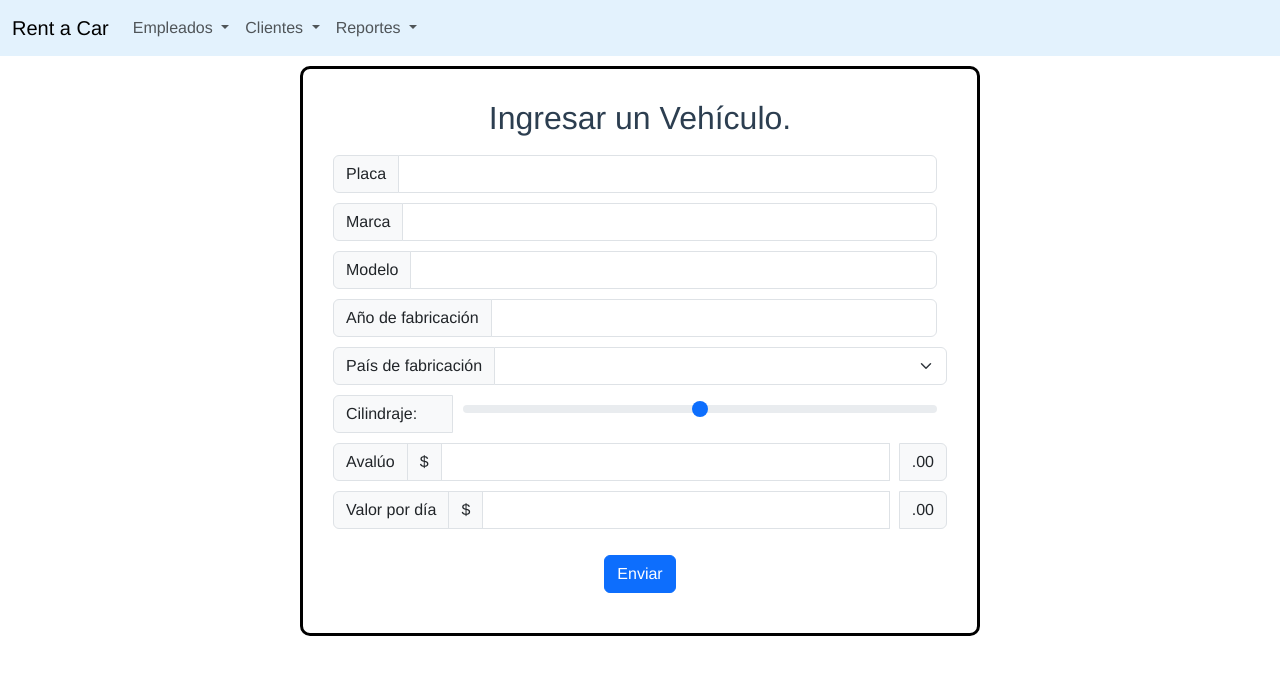
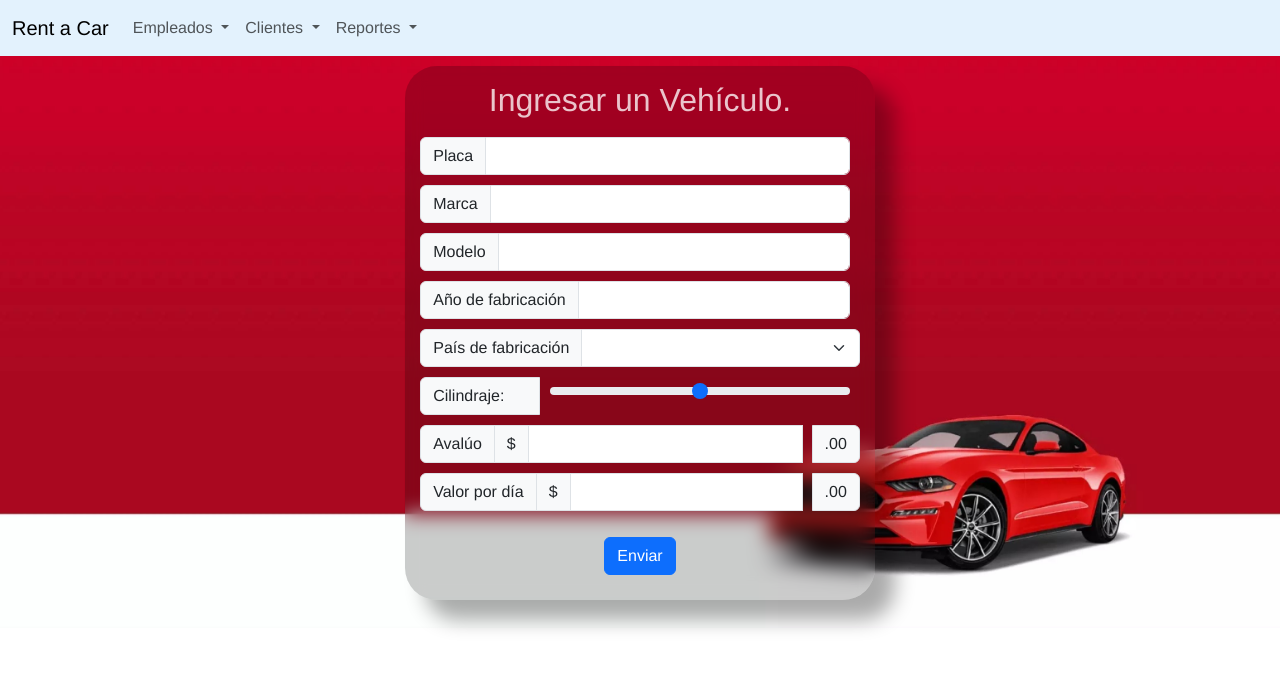
Before and after one commit to driventub/proyecto_final_pw_vue_g1, a Vue app: page /#/empleados/ingresarVehiculo in a window 1280 px wide. Shown: the top 674 px of the page. Built offline with nearby package versions, Linux system fonts and the light colour scheme.

Commit message:
Estilos general Condor

```diff
--- a/src/App.vue
+++ b/src/App.vue
@@ -1,6 +1,9 @@
 <template>
   <NavBar />
-  <router-view></router-view>
+  <div id="page">
+    <router-view></router-view>
+  </div>
+
 </template>
 
 <script>
@@ -20,14 +23,33 @@ export default {
   -webkit-font-smoothing: antialiased;
   -moz-osx-font-smoothing: grayscale;
   text-align: center;
-  color: #2c3e50;
+  color: rgba(255, 255, 255, 0.77);
+  margin: 0;
+  padding: 0;
+}
+body{
+  background-size: cover;
+  background-repeat: no-repeat;
+  background-image: url("./assets/fondo.jpg");
+
+}
+#page{
+  display: flex;
+  justify-content: center;
+  align-items: center;
 
 }
 
 .contenedor{
-  margin: 10px 300px;
-  border: solid 3px black;
+
   border-radius: 10px;
+  margin: 10px;
   padding: 30px;
+
+  background-color: rgb(0, 0, 0, 0.2);
+  backdrop-filter: blur(10px);
+  padding: 15px;
+  border-radius: 32px;
+  box-shadow: 20px 20px 20px rgba(0, 0, 0, 0.329);
 }
 </style>
--- a/src/components/FormularioCliente.vue
+++ b/src/components/FormularioCliente.vue
@@ -1,12 +1,12 @@
 <template>
-    <div>
+    <div class="contenedor" id="formCliente">
         <h2>Lista de Clientes</h2>
         <div style="margin: 20px;">
             <label class="form-label" for="apellido">Buscar por Apellido:</label>
             <input class="form-control" type="text" id="apellido" v-model="apellidoBuscado">
 
         </div>
-        <table v-if="clientesMostrados.length" class="table table-striped">
+        <table v-if="clientesMostrados.length" class="table table-striped" id="tabla_cliente">
             <thead>
                 <tr class="table-dark">
                     <th>Cédula</th>
@@ -108,5 +108,13 @@ export default {
             this.clienteObjeto = null;
         }
     }
+
 };
+
 </script>
+<style>
+#formCliente{
+    width: 100%;
+}
+
+</style>
--- a/src/components/FormularioVehiculo.vue
+++ b/src/components/FormularioVehiculo.vue
@@ -1,5 +1,5 @@
 <template>
-    <div>
+    <div class="contenedor">
         <h2>Lista de Vehículos</h2>
         <div style="margin: 20px;">
             <label class="form-label" for="placa">Buscar por Placa:</label>
--- a/src/components/RegistroClienteEmpleado.vue
+++ b/src/components/RegistroClienteEmpleado.vue
@@ -1,7 +1,7 @@
 <template>
-  <div class="contenedor">
+  <div class="contenedor" id="formCliente">
     <div class="titulo">
-        <h2>Ingresar un Cliente.</h2>
+        <h2>Ingresar un Cliente</h2>
     </div>
     <form class="formulario" @submit.prevent="registrarCliente">
         <div class="input-group flex-nowrap">
@@ -63,11 +63,10 @@ export default {
 </script>
 
 <style scoped>
-#divpag {
-    height: fit-content;
-    width: fit-content;
-    margin: auto;
-    text-align: center;
+
+
+h2{
+    font-size: 1rem;
 }
 
 input {
@@ -82,5 +81,14 @@ span {
 button {
     margin: 10px;
 }
+@media screen and (min-width: 900px) {
+    #formCliente{
+        min-width: 70vw;
+        max-width: 70%;
+    }
+    h2{
+        font-size: 1.5rem;
+    }
+}
 
 </style>
--- a/src/components/RegistroVehiculoEmpleado.vue
+++ b/src/components/RegistroVehiculoEmpleado.vue
@@ -94,11 +94,11 @@ export default {
 </script>
 
 <style scoped>
-#divpag {
-    height: fit-content;
-    width: fit-content;
-    margin: auto;
-    text-align: center;
+@media screen and (min-width: 900px) {
+    #formCliente{
+        min-width: 70vw;
+        max-width: 70%;
+    }
 }
 .input-group flex-nowrap{
     margin-top:10px ;
```
Also changed, not shown: src/assets/fondo.jpg (added).
